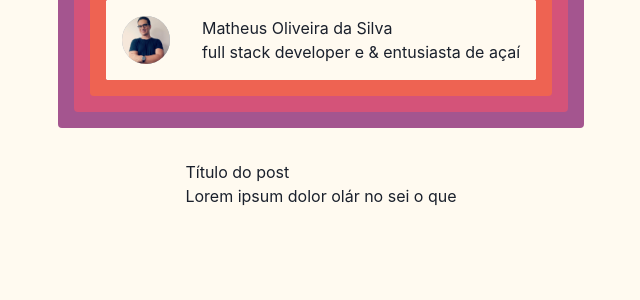
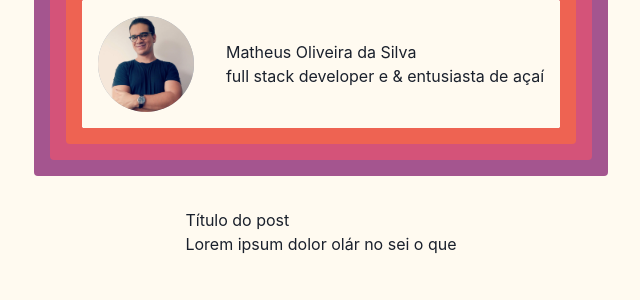
Before and after one commit to euliveiras/euliveirasdotcom, a Next.js app: page / in a window 1280 px wide. Shown: the top 300 px of the page, without its empty margins (319-959 px from the left). Built offline with nearby package versions, Linux system fonts and the light colour scheme.

Commit message:
altered the assertion that verifys if exists an element with img role in the Header component

```diff
--- a/src/components/Header/index.tsx
+++ b/src/components/Header/index.tsx
@@ -6,10 +6,12 @@ export const Header = () => {
       <Flex
         padding="1em"
         gap={8}
+        justify="center"
+        align="center"
         borderRadius="1px"
         boxShadow="0 0 0 1em #ee6352, 0 0 0 2em #d45379, 0 0 0 3em #a4558f"
       >
-        <Avatar src="/me.jpg" alt="Matheus Oliveira" />
+        <Avatar size="xl" src="/me.jpg" alt="Matheus Oliveira" />
         <Box>
           <Text>Matheus Oliveira da Silva</Text>
           <Text>full stack developer e & entusiasta de açaí</Text>
```
Also changed, not shown: 1 other file (tests, documents, lock files or other folders).
